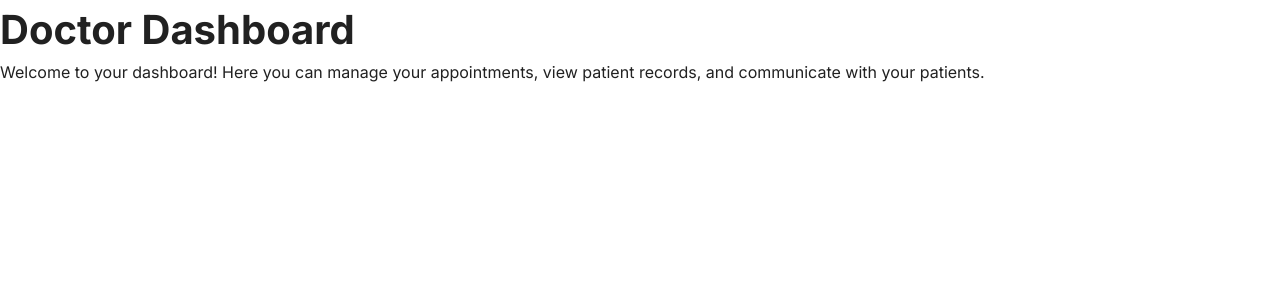
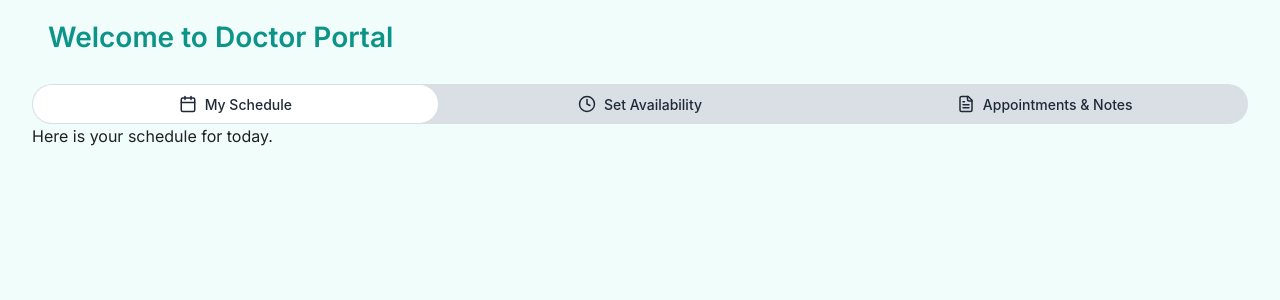
Before and after one commit to saurabh-ramgopal/wecureit_fe, a Next.js app: page /doctor/dashboard in a window 1280 px wide. Shown: the top 300 px of the page. Built offline with nearby package versions, Linux system fonts and the light colour scheme.

Commit message:
Added the navigation component to doctor portal

```diff
--- /dev/null
+++ b/src/app/(protected)/doctor/dashboard/doctordashboard.module.scss
@@ -0,0 +1,13 @@
+.doctorDashboard {
+  padding: 0 2rem;
+  min-height: 100vh;
+}
+.dashboardHeaderSection {
+  padding: 1rem 1rem 1rem;
+
+  .portalTitle {
+    font-size: 28px;
+    font-weight: 600;
+    color: #0D9488;
+  }
+}
--- a/src/app/(protected)/doctor/dashboard/page.tsx
+++ b/src/app/(protected)/doctor/dashboard/page.tsx
@@ -1,16 +1,33 @@
 "use client";
-import React from 'react'
+import React, { useState } from 'react'
+import DoctorDashboardHeader from "../../../../components/DoctorDashboard/DoctorDashboardHeader/DoctorDashboardHeader";
+import { NextPage } from 'next';
+import styles from './doctordashboard.module.scss';
+type Props = {
+}
 
-type Props = {}
+const DoctorDashboardPage: NextPage<Props> = () => {
+   const [activeTab, setActiveTab] = useState("My Schedule");
+    const handleTabClick = (tabLabel: string) => {
+    setActiveTab(tabLabel);
+    console.log("Active Tab:", tabLabel);
+  };
+  return (
+  <div className={`${styles.doctorDashboard} theme-doctor`} style={{ background: 'var(--bg-page)' }}>
+       <div className={styles.dashboardHeaderSection}>
+        <h1 className={styles.portalTitle}>Welcome to Doctor Portal</h1>
+    </div>
+    <DoctorDashboardHeader
+      activeTab={activeTab}
+      onTabClick={handleTabClick}
+    />
+      <div>
+        {activeTab === "My Schedule" && <p>Here is your schedule for today.</p>}
+        {activeTab === "Set Availability" && <p>Set your available hours here.</p>}
+        {activeTab === "Appointments & Notes" && <p>View and manage your appointments and notes.</p>}
+      </div>
+  </div>
+  );
+};
 
-const DoctorDashboard = (props: Props) => {
-  return (
-
-      <div className="p-8">
-        <h1 className="text-3xl font-bold mb-4">Doctor Dashboard</h1>
-        <p className="text-gray-600">Welcome to your dashboard! Here you can manage your appointments, view patient records, and communicate with your patients.</p>
-      </div>
-
-  )
-}
-export default DoctorDashboard;
+export default DoctorDashboardPage;
--- a/src/app/(public)/doctor/login/page.tsx
+++ b/src/app/(public)/doctor/login/page.tsx
@@ -26,8 +26,8 @@ const DoctorLoginPage = (props: Props) => {
       const userType = 'doctor';
 
       // Login via backend API
-      const { loginData, token, userName } = await login(email, password, userType);
-      console.log('Login response from backend:', loginData, 'token:', token, 'userName:', userName);
+      const { loginData, userName } = await login(email, password, userType);
+      console.log('Login response from backend:', loginData, 'userName:', userName);
 
       if (loginData?.result === 'PASS') {
         toast.success('Login successful! Redirecting...', { id: 'login-success', duration: 1500 });
--- a/src/app/(public)/home/page.tsx
+++ b/src/app/(public)/home/page.tsx
@@ -55,7 +55,7 @@ export default function HomeView() {
                 </p>
                 <button
                   className={styles.cardButton}
-                  onClick={() => router.push('/doctor/login')}
+                  onClick={() => router.push('/doctor/login/')}
                 >
                   Login as Doctor →
                 </button>
--- a/src/app/(public)/patient/login/page.tsx
+++ b/src/app/(public)/patient/login/page.tsx
@@ -25,8 +25,8 @@ export default function PatientLoginPage() {
       // You may need to define userType or extract it similarly
       const userType = 'patient'; // Adjust as needed
       // Login via backend API (returns loginData and token)
-      const { loginData, token, userName } = await login(email, password, userType);
-      console.log('Login response from backend:', loginData, 'token:', token, 'userName:', userName);
+      const { loginData, userName } = await login(email, password, userType);
+      console.log('Login response from backend:', loginData, 'userName:', userName);
 
       if (loginData?.result === 'PASS') {
   // optional: store or log backend response
--- a/src/assets/styles/_themes.scss
+++ b/src/assets/styles/_themes.scss
@@ -128,10 +128,12 @@
 
   /* Background Colors */
   --bg-page: #F0FDFA;
+  --bg-light: #dadfe5;
   --bg-card: #FFFFFF;
   --bg-hover: #CCFBF1;
   --bg-disabled: #F3F4F6;
-  --bg-light: #F7FFFE;
+
+
 
   /* Status Colors */
   --status-success: #10B981;
--- /dev/null
+++ b/src/components/DoctorDashboard/DoctorDashboardHeader/DoctorDashboardHeader.scss
@@ -0,0 +1,79 @@
+.tab-navigation {
+  display: flex;
+  gap: 0;
+  background: var(--bg-light);
+  border: none;
+  border-radius: 100px;
+  padding: 1px;
+  margin-top: 10px;
+  max-width: 100%;
+
+  overflow: hidden;
+
+  .tab-button {
+    flex: 1;
+    display: flex;
+    align-items: center;
+    justify-content: center;
+    gap: 8px;
+    padding: 10px 20px;
+    border: none;
+    background: transparent;
+    border-radius: 20px;
+    cursor: pointer;
+    transition: all 0.3s ease;
+    font-size: 14px;
+    font-weight: 500;
+    color: var(--text-primary);
+    white-space: nowrap;
+
+    &:hover {
+      background: var(--text-white);
+      color: var(--text-primary);
+    }
+
+    &.active {
+      background: var(--text-white);
+      color: var(--text-primary);
+      border: none;
+    }
+
+    .tab-icon {
+      font-size: 16px;
+      display: flex;
+      align-items: center;
+    }
+
+    .tab-label {
+      font-family: -apple-system, BlinkMacSystemFont, 'Segoe UI', Roboto, sans-serif;
+    }
+  }
+}
+
+// Responsive design
+@media (max-width: 768px) {
+  .tab-navigation {
+    .tab-button {
+      padding: 10px 12px;
+      font-size: 13px;
+
+      .tab-label {
+        display: none;
+      }
+
+      .tab-icon {
+        font-size: 20px;
+      }
+    }
+  }
+}
+
+@media (max-width: 480px) {
+  .tab-navigation {
+    gap: 4px;
+
+    .tab-button {
+      padding: 8px;
+    }
+  }
+}
--- /dev/null
+++ b/src/components/DoctorDashboard/DoctorDashboardHeader/DoctorDashboardHeader.tsx
@@ -0,0 +1,42 @@
+import React, { useState } from 'react';
+import './DoctorDashboardHeader.scss';
+import { Calendar, Clock, FileText, LucideIcon } from 'lucide-react';
+
+interface Tab {
+  id: string;
+  label: string;
+  icon: LucideIcon;
+}
+interface DoctorDashboardHeaderProps {
+  activeTab: string;
+  onTabClick: (tabId: string) => void;
+}
+const DoctorDashboardHeader: React.FC<DoctorDashboardHeaderProps> = ({activeTab, onTabClick}) => {
+
+
+  const tabs: Tab[] = [
+    { id: 'schedule', label: 'My Schedule', icon: Calendar },
+    { id: 'availability', label: 'Set Availability', icon: Clock },
+    { id: 'appointments', label: 'Appointments & Notes', icon: FileText },
+  ];
+
+  return (
+  <div className="tab-navigation">
+    {tabs.map((tab) => {
+      const IconComponent = tab.icon;
+      return (
+        <button
+          key={tab.id}
+          className={`tab-button ${activeTab === tab.label ? 'active' : ''}`}
+          onClick={() => onTabClick(tab.label)}
+        >
+          <IconComponent className="tab-icon" size={18} />
+          <span className="tab-label">{tab.label}</span>
+        </button>
+      );
+    })}
+  </div>
+  );
+};
+
+export default DoctorDashboardHeader;
```
Also changed, not shown: src/lib/api.ts (+6 -6 lines), src/assets/styles/globals.css (line endings or trailing spaces).
